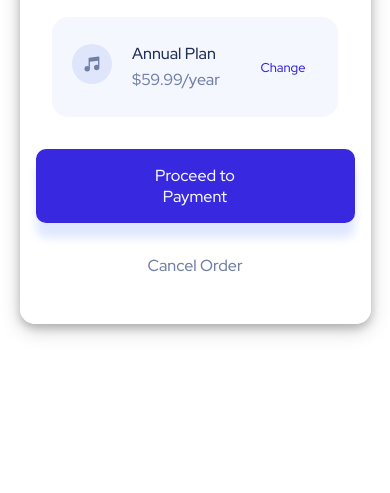
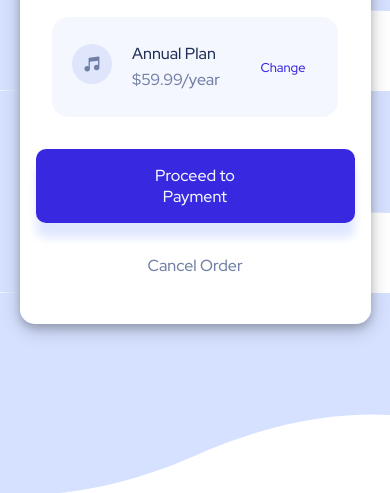
Before and after one commit to sugengpriyanto/order-summary-component-main, a plain HTML site: page order-summary-component-main/index.html in a window 390 px wide. Shown: the part 351-844 px from the top of the page. Drawn offline with Linux system fonts and the light colour scheme.

Commit message:
hehe fixed again

```diff
--- a/order-summary-component-main/styles.css
+++ b/order-summary-component-main/styles.css
@@ -13,6 +13,10 @@
 }
 
 body {
+    background-image: url("./images/pattern-background-desktop.svg");
+    background-position: top;
+    background-size: auto;
+    background-repeat: no-repeat;
     font-size: 16px;
     font-family: 'Red Hat Display', sans-serif;
     display: flex; /* experimental */
@@ -162,6 +166,12 @@ body {
 
 /* Responsive */
 @media screen and (max-width: 400px) {
+    body {
+        background: url("./images/pattern-background-mobile.svg");
+        background-size: contain;
+        background-position: center;
+        background-repeat: repeat-y;
+    }
     .card {
         width: 90vw;
         border-radius: 15px;
```
